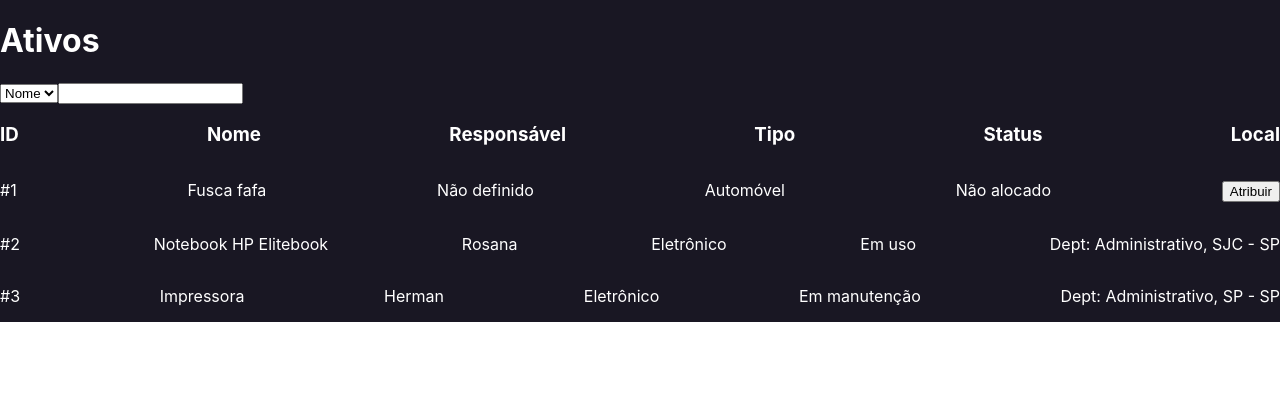
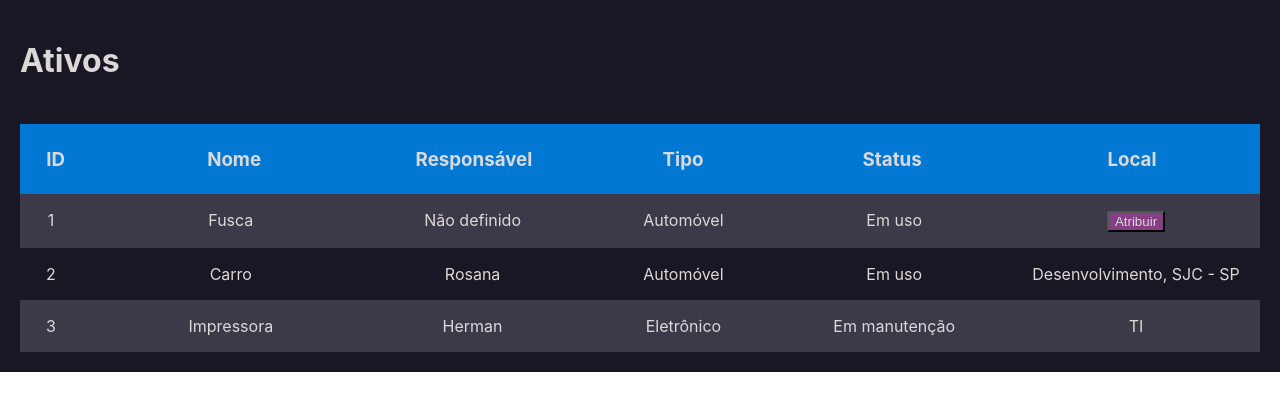
Before and after one commit to equipe-javali/API_3_FRONT, a React (Create React App) app in the folder ctrl-a/: page /ativos in a window 1280 px wide. Shown: the top 410 px of the page. Built offline with nearby package versions, Linux system fonts and the light colour scheme.

Commit message:
1.2 - Termino da listagem de ativos, sem barra de filtragem

```diff
--- a/ctrl-a/src/App.css
+++ b/ctrl-a/src/App.css
@@ -1,3 +1,15 @@
+:root{
+  --cor1: #40587E;
+  --cor2: #0178D4;
+  --cor3: #4152AC;
+  --cor4: #853F85;
+  --cor5: #8764B8;
+  --cor6: #3C3A48;
+  --cor7: #191723;
+  --cor8: #2F3D54;
+  --branco: #DDD8D8;
+}
+
 .App {
   text-align: center;
 }
--- a/ctrl-a/src/App.tsx
+++ b/ctrl-a/src/App.tsx
@@ -1,12 +1,12 @@
 import './App.css';
 import { BrowserRouter, Routes, Route } from 'react-router-dom';
-import DashboardAtv from './pages/dashboardAtv';
+import DashboardAtivos from './pages/dashboardAtivos';
 
 function App() {
   return (
     <BrowserRouter>
       <Routes>
-        <Route path="/ativos" element={ < DashboardAtv /> } />
+        <Route path="/ativos" element={ < DashboardAtivos /> } />
         {/* path="*" serve para qualquer rota, então deve ficar por último e direcionar para a home ou uma página de erro 404 */}
         {/* <Route path="*" element={ < DashboardAtv /> } /> */}
       </Routes>
--- /dev/null
+++ b/ctrl-a/src/pages/css/dashboardAtivos.css
@@ -0,0 +1,70 @@
+.dasboardAtv,
+.tabelaAtv,
+.linhaAtv {
+    display: flex;
+    flex-direction: column;
+    color: var(--branco);
+    background-color: var(--cor7);
+}
+
+.dasboardAtv {
+    padding: 20px;
+}
+
+.buscaFiltro {
+    visibility: hidden;
+}
+
+.tabelaAtv {
+    width: 100%;
+    border-collapse: collapse;
+    overflow-x: auto;
+}
+
+.tabelaAtv #cabecalho {
+    background-color: var(--cor2);
+    text-align: center;
+    padding: 5px;
+}
+
+.tabelaAtv .linhaAtv {
+    flex-direction: row;
+    justify-content: space-between;
+}
+
+.tabelaAtv .linhaAtv:nth-child(even) {
+    background-color: var(--cor6);
+}
+
+.linhaAtv .id, .nome, .responsavel, .tipo, .status, .local {
+    text-align: center;
+}
+
+.linhaAtv .id {
+    width: 5%;
+}
+
+.linhaAtv .nome {
+    width: 20%;
+}
+
+.linhaAtv .responsavel {
+    width: 15%;
+}
+
+.linhaAtv .tipo {
+    width: 15%;
+}
+
+.linhaAtv .status {
+    width: 15%;
+}
+
+.linhaAtv .local {
+    width: 20%;
+}
+
+.linhaAtv .local button {
+    background-color: var(--cor4);
+    color: var(--branco);
+}
--- /dev/null
+++ b/ctrl-a/src/pages/dashboardAtivos.tsx
@@ -0,0 +1,100 @@
+import React from 'react';
+import './css/dashboardAtivos.css'
+
+type AtivoProps = {
+    id: number;
+    nome: string;
+    responsavel: string;
+    tipo: string;
+    status: string;
+    local: string;
+}
+
+function LinhaAtivo({ id, nome, responsavel, tipo, status, local } : AtivoProps) {
+    const respAtivo = responsavel === '' ? 'Não definido' : responsavel
+    const localAtivo = local === '' ? <button>Atribuir</button> : local
+
+    let statusA = status
+
+    if (local == '') {
+        statusA = 'Não alocado'
+    }
+    if (local == 'TI') {
+        statusA = 'Em manutenção'
+    } else {
+        statusA = 'Em uso'
+    }
+
+
+    return (
+        <div className="linhaAtv">
+            <p className="id">{id}</p>
+            <p className="nome">{nome}</p>
+            <p className="responsavel">{respAtivo}</p>
+            <p className="tipo">{tipo}</p>
+            <p className="status">{statusA}</p>
+            <p className="local">{localAtivo}</p>
+        </div>
+    )
+}
+
+type TabelaAtivosProps<T extends AtivoProps> = {
+    ativos: T[];
+}
+
+function TabelaAtivos({ ativos } : TabelaAtivosProps<AtivoProps>) {
+    const linhas : any = []
+    ativos.map((atv) => {
+        linhas.push(
+            <LinhaAtivo
+                key={atv.id}
+                id={atv.id}
+                nome={atv.nome}
+                responsavel={atv.responsavel}
+                tipo={atv.tipo}
+                status={atv.status}
+                local={atv.local} />
+
+        );
+    });
+
+    return (
+        <div className="tabelaAtv">
+            <div className="linhaAtv" id="cabecalho">
+                <h3 className="id">ID</h3>
+                <h3 className="nome">Nome</h3>
+                <h3 className="responsavel">Responsável</h3>
+                <h3 className="tipo">Tipo</h3>
+                <h3 className="status">Status</h3>
+                <h3 className="local">Local</h3>
+            </div>
+            {linhas}
+        </div>
+    )
+}
+
+const DashboardAtivos: React.FC = () => {
+    const ATIVOS: AtivoProps[] = [
+        { id: 1, nome: 'Fusca', responsavel: '', tipo: 'Automóvel', status: '', local: '' },
+        { id: 2, nome: 'Carro', responsavel: 'Rosana', tipo: 'Automóvel', status: '', local: 'Desenvolvimento, SJC - SP' },
+        { id: 3, nome: 'Impressora', responsavel: 'Herman', tipo: 'Eletrônico', status: '', local: 'TI' }
+    ];
+
+    return (
+        <div className="dasboardAtv">
+            <div className="tituloAtv">
+                <h1>Ativos</h1>
+            </div>
+            <div className="buscaFiltro">
+                <select>
+                    <option>Nome</option>
+                    <option>Responsável</option>
+                </select>
+                <input/>
+            </div>
+            <TabelaAtivos ativos={ATIVOS} />
+        </div>
+    );
+};
+
+export default DashboardAtivos;
--- a/ctrl-a/src/pages/dashboardAtv.css
+++ /dev/null
@@ -1,11 +0,0 @@
-.dashboard, .tabela, .linha {
-    display: flex;
-    flex-direction: column;
-    color: #fff;
-    background-color: #191723;
-}
-
-.tabela .linha{
-    flex-direction: row;
-    justify-content: space-between;
-}
--- a/ctrl-a/src/pages/dashboardAtv.tsx
+++ /dev/null
@@ -1,55 +0,0 @@
-import './dashboardAtv.css';
-
-export default function dashboardAtv() {
-    return (
-        <>
-            <div className="dashboard">
-                <div className="cabecalho">
-                    <h1>Ativos</h1>
-                    <div className="busca">
-                        <select>
-                            <option>Nome</option>
-                            <option>Tipo</option>
-                        </select>
-                        <input/>
-                    </div>
-                </div>
-                <div className="tabela">
-                    <div className="linha cabecalho">
-                        <h3 className="id">ID</h3>
-                        <h3 className="nome">Nome</h3>
-                        <h3 className="responsavel">Responsável</h3>
-                        <h3 className="tipo">Tipo</h3>
-                        <h3 className="status">Status</h3>
-                        <h3 className="local">Local</h3>
-                    </div>
-                    <div className="linha">
-                        <p className="id">#1</p>
-                        <p className="nome">Fusca fafa</p>
-                        <p className="responsavel">Não definido</p>
-                        <p className="tipo">Automóvel</p>
-                        <p className="status">Não alocado</p>
-                        <p className="local"><button>Atribuir</button></p>
-                    </div>
-                    <div className="linha">
-                        <p className="id">#2</p>
-                        <p className="nome">Notebook HP Elitebook</p>
-                        <p className="responsavel">Rosana</p>
-                        <p className="tipo">Eletrônico</p>
-                        <p className="status">Em uso</p>
-                        <p className="local">Dept: Administrativo, SJC - SP</p>
-                    </div>
-                    <div className="linha">
-                        <p className="id">#3</p>
-                        <p className="nome">Impressora</p>
-                        <p className="responsavel">Herman</p>
-                        <p className="tipo">Eletrônico</p>
-                        <p className="status">Em manutenção</p>
-                        <p className="local">Dept: Administrativo, SP - SP</p>
-                    </div>
-                </div>
-            </div>
-        </>
-    )
-
-}
```
